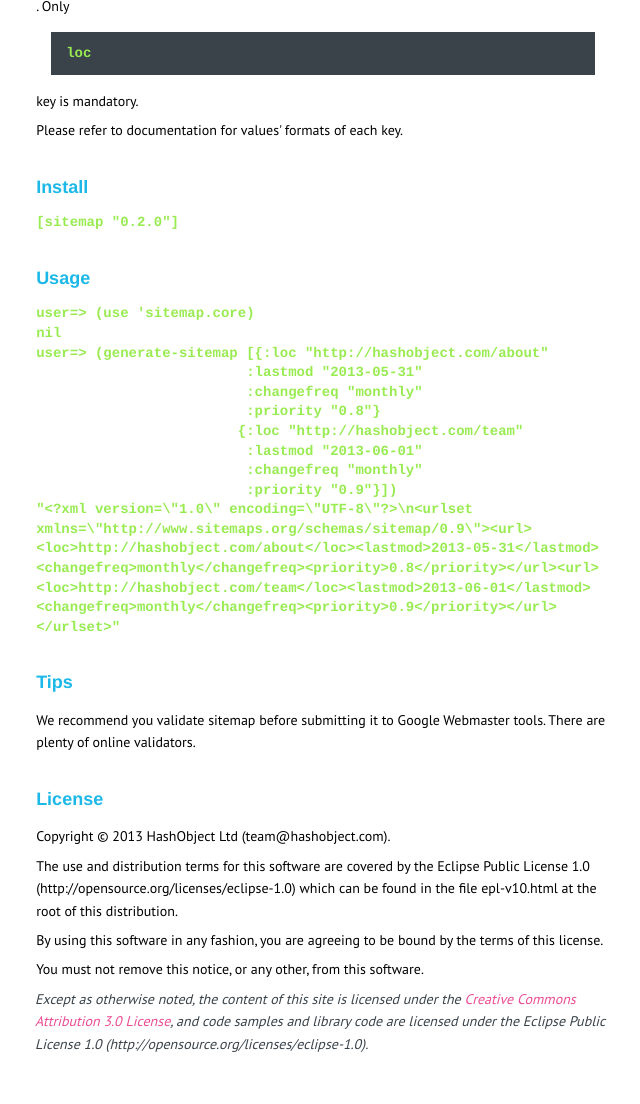
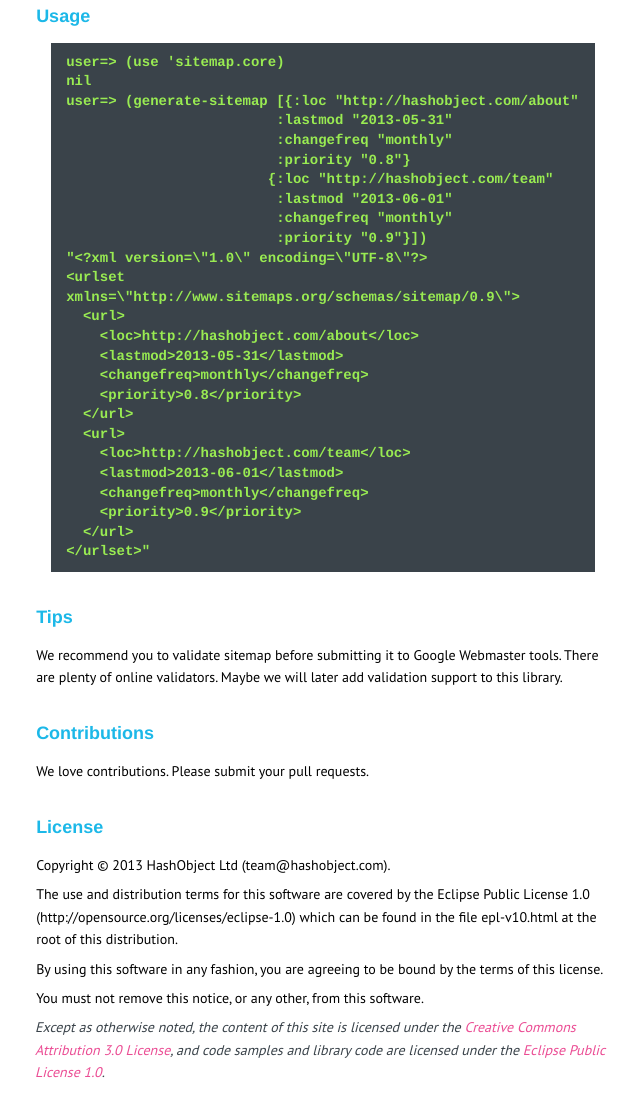
Before and after one commit to hashobject/code.hashobject.com, a plain HTML site: page resources/public/sitemap/index.html in a window 1280 px wide. Shown: the part 1148-2252 px from the top of the page, without its empty margins (317-957 px from the left). Before the commit the page ends 2223 px from the top, so only its background shows below. Drawn offline with Linux system fonts and the light colour scheme.

Commit message:
progress

```diff
--- a/frontend/Gruntfile.js
+++ b/frontend/Gruntfile.js
@@ -31,6 +31,11 @@ module.exports = function(grunt) {
         {
           src: '../resources/public/index.html',
           dest: 'index.html',
+          gzip: true
+        },
+        {
+          src: '../resources/public/sitemap/index.html',
+          dest: 'sitemap/index.html',
           gzip: true
         },
         {
--- a/frontend/styl/app.styl
+++ b/frontend/styl/app.styl
@@ -32,7 +32,9 @@ body > header.row
   & > .content
     width: 700px;
   & nav
-    float: right;
+    position: absolute;
+    right: 0;
+    top: 0;
     & ul
       & li
         display: inline-block;
--- a/resources/public/sitemap/index.html
+++ b/resources/public/sitemap/index.html
@@ -5,7 +5,7 @@
   })(window,document,'script','//www.google-analytics.com/analytics.js','ga');
 
   ga('create', 'UA-41533076-3', 'os.hashobject.com');
-  ga('send', 'pageview');</script></head><body><header class="row"><div class="content"><a href="http://os.hashobject.com"><img class="logo"></a><nav role="navigation"><ul><li><a href="http://hashobject.com">Home</a></li><li><a href="http://blog.hashobject.com">Blog</a></li></ul></nav></div></header><div class="row"><div class="content"><article class="docs-content columns large-12"><h1>sitemap</h1><p>Clojure library for generating sitemaps.</p><p><a href='https://travis-ci.org/hashobject/sitemap'><img src="https://travis-ci.org/hashobject/sitemap.png" alt="Build Status" /></a></p><p>Sitemaps XML format described on <a href='http://www.sitemaps.org/protocol.html'>http://www.sitemaps.org/</a>.</p><p>Sitemap library accepts Clojure datastructure and produces sitemap XML as string.</p><p>Optionally sitemap XML can be saved to file using provided path.</p><p>Input data structure should be in the following format:</p><pre>
+  ga('send', 'pageview');</script></head><body><header class="row"><div class="content"><a href="http://os.hashobject.com"><img class="logo"></a><nav role="navigation"><ul><li><a href="http://hashobject.com">Home</a></li><li><a href="http://blog.hashobject.com">Blog</a></li></ul></nav></div></header><div class="row"><div class="content"><article class="docs-content columns large-12"><h1>sitemap</h1><p>Clojure library for generating sitemaps.</p><p><a href='https://travis-ci.org/hashobject/sitemap'><img src="https://travis-ci.org/hashobject/sitemap.png" alt="Build Status" /></a></p><p>Sitemaps XML format described on <a href='http://www.sitemaps.org/protocol.html'>http://www.sitemaps.org/</a>.</p><p>Sitemap library accepts Clojure datastructure and produces sitemap XML as string.</p><p>Optionally sitemap XML can be saved to file using provided path.</p><p>Input data structure should be in the following format:</p><pre class="brush: clojure">
 &#91;
   {:loc &quot;http://hashobject.com/about&quot;
    :lastmod &quot;2013-05-31&quot;
@@ -15,9 +15,9 @@
    :lastmod &quot;2013-06-01&quot;
    :changefreq &quot;monthly&quot;
    :priority &quot;0.9&quot;}&#93;
-</pre><p>So it should be sequence of hash maps. Each map should have following keys: <code>loc</code>, <code>lastmod</code>, <code>changefreq</code>, <code>priority</code>. Only <code>loc</code> key is mandatory.</p><p>Please refer to documentation for values' formats of each key.</p><p><h2>Install</h2></p><pre>
+</pre><p>So it should be sequence of hash maps. Each map should have following keys:</p><ul><li>loc - url to the page</li><li>lastmod - date when page was modified in YYYY-MM-DD format</li><li>changefreq - how often page content will be changed (daily, weekly, monthly, never)</li><li>priority - what is the priority of this page on the site (from 0 to 1)<p></li></ul>Note that only 'loc' key is mandatory.</p><p>Please refer to documentation for values' formats of each key.</p><p><h2>Install</h2></p><pre class="brush: shell">
 &#91;sitemap &quot;0.2.0&quot;&#93;
-</pre><h2>Usage</h2><pre>
+</pre><h2>Usage</h2><pre class="brush: shell">
 user=&gt; &#40;use 'sitemap.core&#41;
 nil
 user=&gt; &#40;generate-sitemap &#91;{:loc &quot;http://hashobject.com/about&quot;
@@ -28,8 +28,22 @@ user=&gt; &#40;generate-sitemap &#91;{:loc &quot;http://hashobject.com/about&quo
                          :lastmod &quot;2013-06-01&quot;
                          :changefreq &quot;monthly&quot;
                          :priority &quot;0.9&quot;}&#93;&#41;
-&quot;&lt;?xml version=\&quot;1.0\&quot; encoding=\&quot;UTF-8\&quot;?&gt;\n&lt;urlset xmlns=\&quot;http://www.sitemaps.org/schemas/sitemap/0.9\&quot;&gt;&lt;url&gt;&lt;loc&gt;http://hashobject.com/about&lt;/loc&gt;&lt;lastmod&gt;2013-05-31&lt;/lastmod&gt;&lt;changefreq&gt;monthly&lt;/changefreq&gt;&lt;priority&gt;0.8&lt;/priority&gt;&lt;/url&gt;&lt;url&gt;&lt;loc&gt;http://hashobject.com/team&lt;/loc&gt;&lt;lastmod&gt;2013-06-01&lt;/lastmod&gt;&lt;changefreq&gt;monthly&lt;/changefreq&gt;&lt;priority&gt;0.9&lt;/priority&gt;&lt;/url&gt;&lt;/urlset&gt;&quot;
-</pre><h2>Tips</h2><p>We recommend you validate sitemap before submitting it to Google Webmaster tools. There are plenty of online validators.</p><p><h2>License</h2></p><p>Copyright © 2013 HashObject Ltd (team@hashobject.com).</p><p>The use and distribution terms for this software are covered by the Eclipse Public License 1.0 (http://opensource.org/licenses/eclipse-1.0) which can be found in the file epl-v10.html at the root of this distribution.</p><p>By using this software in any fashion, you are agreeing to be bound by the terms of this license.</p><p>You must not remove this notice, or any other, from this software.</p></article></div></div><footer class="row"><div class="content"><p class="licence">Except as otherwise noted, the content of this site is licensed
+&quot;&lt;?xml version=\&quot;1.0\&quot; encoding=\&quot;UTF-8\&quot;?&gt;
+&lt;urlset xmlns=\&quot;http://www.sitemaps.org/schemas/sitemap/0.9\&quot;&gt;
+  &lt;url&gt;
+    &lt;loc&gt;http://hashobject.com/about&lt;/loc&gt;
+    &lt;lastmod&gt;2013-05-31&lt;/lastmod&gt;
+    &lt;changefreq&gt;monthly&lt;/changefreq&gt;
+    &lt;priority&gt;0.8&lt;/priority&gt;
+  &lt;/url&gt;
+  &lt;url&gt;
+    &lt;loc&gt;http://hashobject.com/team&lt;/loc&gt;
+    &lt;lastmod&gt;2013-06-01&lt;/lastmod&gt;
+    &lt;changefreq&gt;monthly&lt;/changefreq&gt;
+    &lt;priority&gt;0.9&lt;/priority&gt;
+  &lt;/url&gt;
+&lt;/urlset&gt;&quot;
+</pre><h2>Tips</h2><p>We recommend you to validate sitemap before submitting it to Google Webmaster tools. There are plenty of online validators. Maybe we will later add validation support to this library.</p><h2>Contributions</h2><p>We love contributions. Please submit your pull requests.</p><p><h2>License</h2></p><p>Copyright © 2013 HashObject Ltd (team@hashobject.com).</p><p>The use and distribution terms for this software are covered by the Eclipse Public License 1.0 (http://opensource.org/licenses/eclipse-1.0) which can be found in the file epl-v10.html at the root of this distribution.</p><p>By using this software in any fashion, you are agreeing to be bound by the terms of this license.</p><p>You must not remove this notice, or any other, from this software.</p></article></div></div><footer class="row"><div class="content"><p class="licence">Except as otherwise noted, the content of this site is licensed
      under the <a href='http://creativecommons.org/licenses/by/3.0/'>Creative Commons Attribution 3.0 License</a>,
      and code samples and library code are licensed under the
-     Eclipse Public License 1.0 (http://opensource.org/licenses/eclipse-1.0).</p></div></footer></body></html>
+     <a href='http://opensource.org/licenses/eclipse-1.0'>Eclipse Public License 1.0</a>.</p></div></footer></body></html>
```
Also changed, not shown: doc/intro.md (deleted, +0 -3 lines), resources/public/index.html (+1 -1 lines), resources/public/rsa-signer/index.html (+1 -1 lines), resources/public/translate/index.html (+1 -1 lines), README.md, resources/public/css/app.css, 1 other file.
